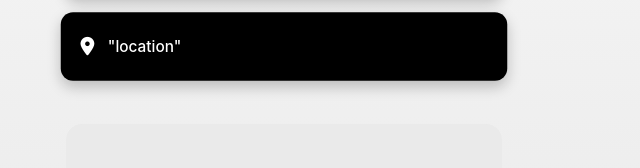
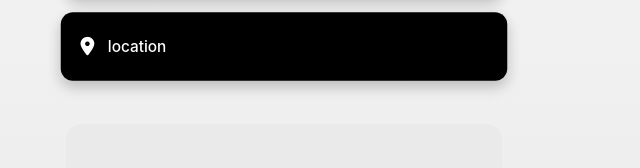
Before and after one commit to httsfsdjsshtmmltttibof-rgb/luxury, a plain HTML site: page index.html in a window 1280 px wide. Shown: the part 631-799 px from the top of the page, 356-996 px from the left. Drawn offline with Linux system fonts and the light colour scheme.

Commit message:
Update index.html

```diff
--- a/index.html
+++ b/index.html
@@ -222,7 +222,7 @@
    href="https://yandex.ru/maps?whatshere%5Bpoint%5D=69.27477789420479%2C41.32902288544218&z=16"
    target="_blank">
   <i class="fa-solid fa-location-dot"></i>
-  "location"
+ location
 </a>
 
     <a href="https://yandex.ru/maps?whatshere%5Bpoint%5D=69.27477789420479%2C41.32902288544218&z=16"
```
